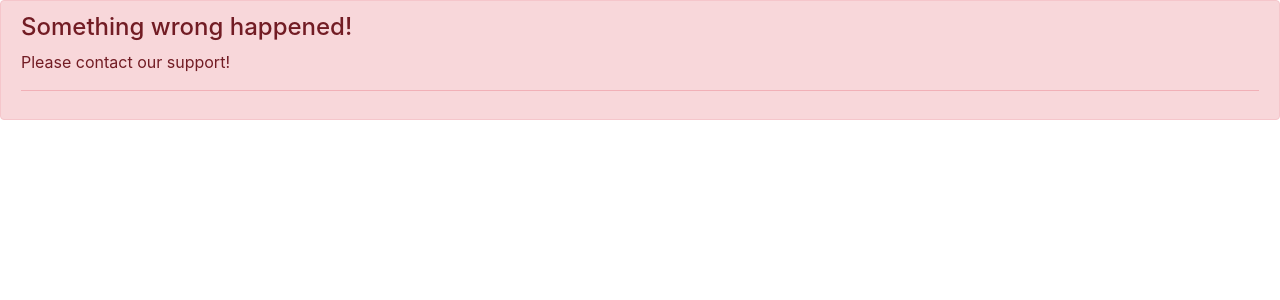
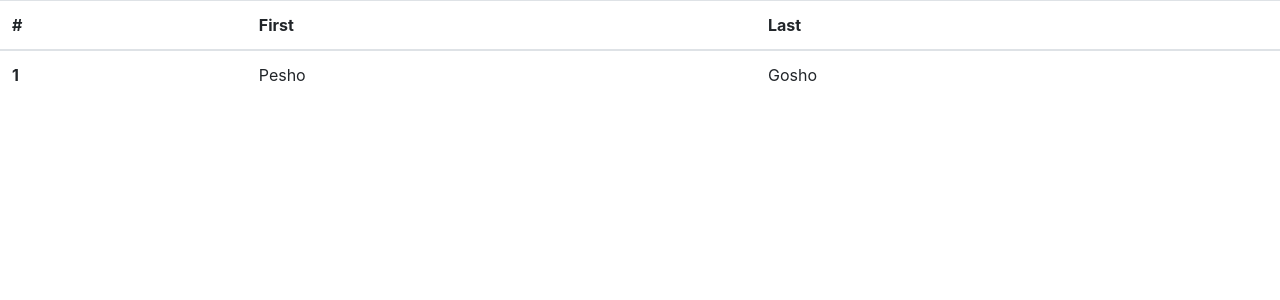
Before and after one commit to kirilNikolov97/todo-FE, an Angular app: page /todos in a window 1280 px wide. Shown: the top 300 px of the page. Built offline with nearby package versions, Linux system fonts and the light colour scheme.

Commit message:
Create Todos component and hardcode todos

```diff
--- a/src/app/app-routing.module.ts
+++ b/src/app/app-routing.module.ts
@@ -3,12 +3,14 @@ import {Routes, RouterModule} from '@angular/router';
 import {LoginComponent} from './login/login.component';
 import {WelcomeComponent} from './welcome/welcome.component';
 import {ErrorComponent} from './error/error.component';
+import {TodosComponent} from './todos/todos.component';
 
 
 const routes: Routes = [
   {path: '', component: LoginComponent},
   {path: 'login', component: LoginComponent},
   {path: 'welcome/:name', component: WelcomeComponent},
+  {path: 'todos', component: TodosComponent},
   {path: '**', component: ErrorComponent}
 ];
 
--- a/src/app/app.module.ts
+++ b/src/app/app.module.ts
@@ -7,13 +7,15 @@ import { WelcomeComponent } from './welcome/welcome.component';
 import { LoginComponent } from './login/login.component';
 import {FormsModule} from '@angular/forms';
 import { ErrorComponent } from './error/error.component';
+import { TodosComponent } from './todos/todos.component';
 
 @NgModule({
   declarations: [
     AppComponent,
     WelcomeComponent,
     LoginComponent,
-    ErrorComponent
+    ErrorComponent,
+    TodosComponent
   ],
   imports: [
     BrowserModule,
--- /dev/null
+++ b/src/app/todos/todos.component.html
@@ -0,0 +1,16 @@
+<table class="table">
+  <thead>
+  <tr>
+    <th scope="col">#</th>
+    <th scope="col">First</th>
+    <th scope="col">Last</th>
+  </tr>
+  </thead>
+  <tbody>
+  <tr *ngFor="let todo of todos">
+    <th scope="row">{{todo.id}}</th>
+    <td>{{todo.firstName}}</td>
+    <td>{{todo.lastName}}</td>
+  </tr>
+  </tbody>
+</table>
--- /dev/null
+++ b/src/app/todos/todos.component.ts
@@ -0,0 +1,19 @@
+import { Component, OnInit } from '@angular/core';
+
+@Component({
+  selector: 'app-todos',
+  templateUrl: './todos.component.html',
+  styleUrls: ['./todos.component.css']
+})
+export class TodosComponent implements OnInit {
+
+  todos = [
+    {id : 1, firstName : 'Pesho', lastName : 'Gosho'}
+  ]
+
+  constructor() { }
+
+  ngOnInit() {
+  }
+
+}
```
Also changed, not shown: src/app/todos/todos.component.css (added), 1 other file (tests, documents, lock files or other folders).
